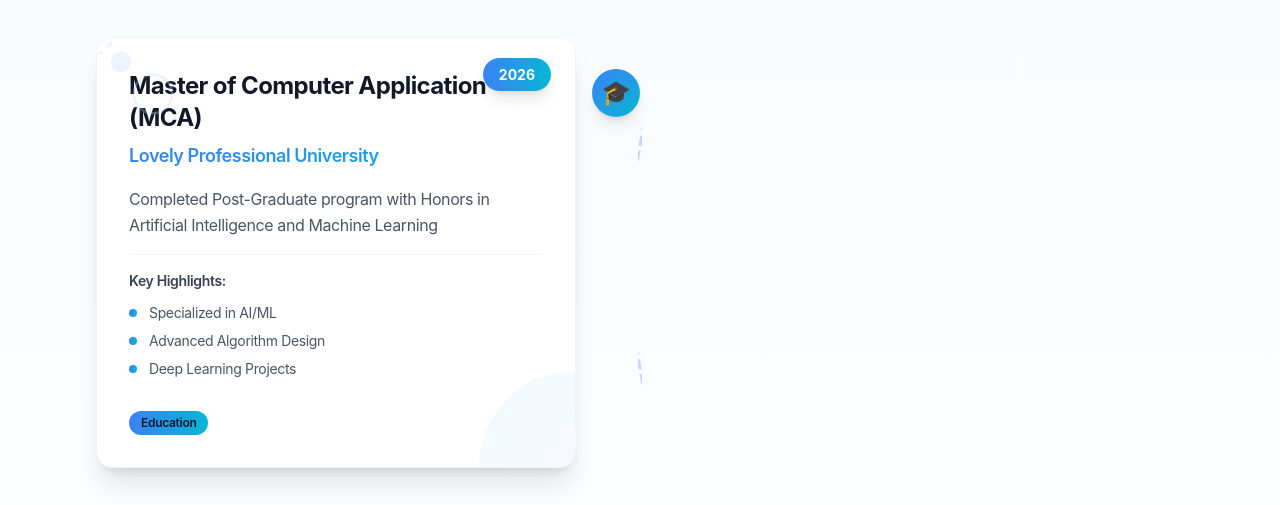
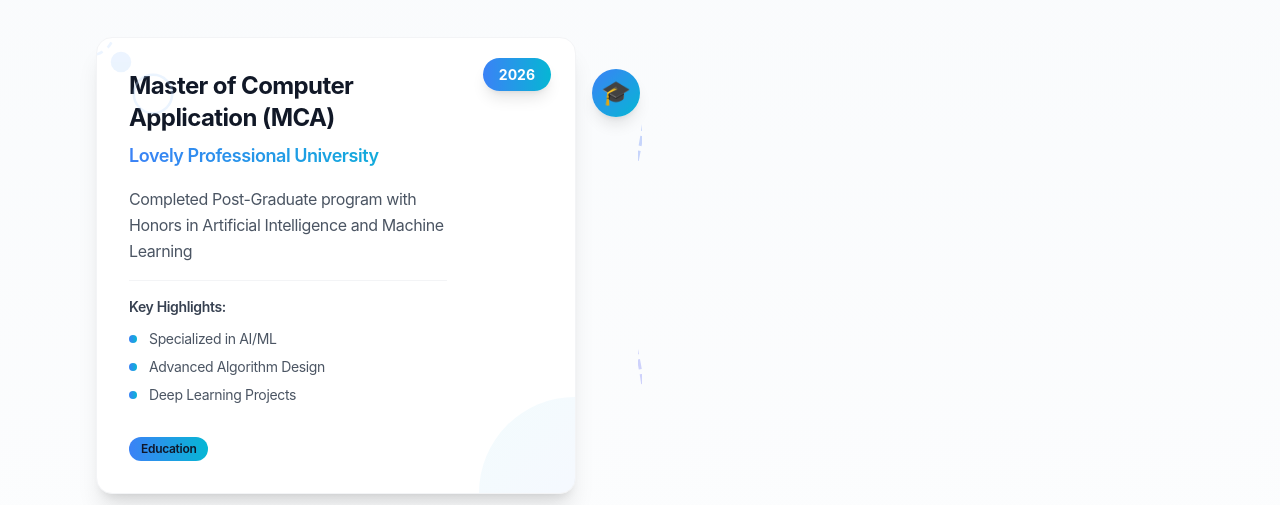
Before and after one commit to pseudovicky/Portfolio-Vicky, a React (Vite) app in the folder frontend/: page /journey in a window 1280 px wide. Shown: the part 447-952 px from the top of the page. Built offline with nearby package versions, Linux system fonts and the light colour scheme; no server answers.

Commit message:
Refactor code structure for improved readability and maintainability

```diff
--- a/frontend/src/pages/Journey.jsx
+++ b/frontend/src/pages/Journey.jsx
@@ -212,7 +212,7 @@
                     <div className="lg:hidden text-4xl mb-4">{item.icon}</div>
 
                     {/* Content */}
-                    <div className="space-y-4">
+                    <div className="space-y-4 pr-24">
                       <div>
                         <h3 className="text-2xl font-bold text-gray-900 mb-2 tracking-tight">
                           {item.title}
```
Also changed, not shown: frontend/public/IMG-20250405-WA0021.jpg (added).
